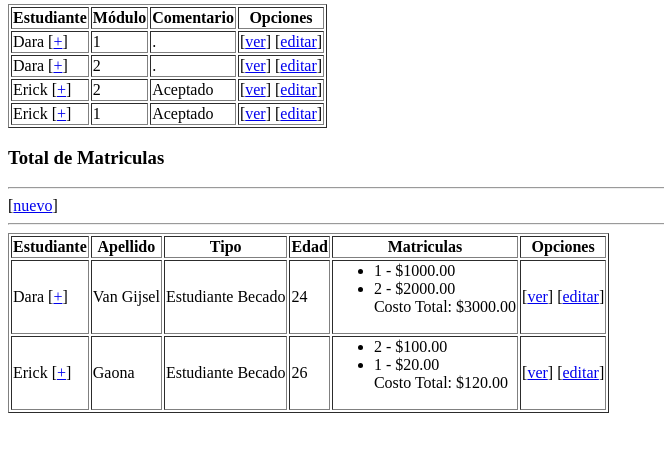
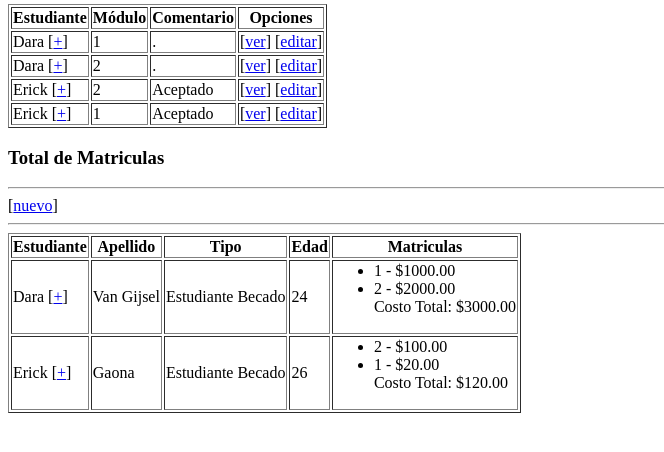
Before and after one commit to daravan1/Actividad---25---junio-, a Django app: template ejemplo6/proyectouno/administrativo/templates/index.html in a window 1280 px wide. Shown: the part 170-622 px from the top of the page, without its empty margins (0-664 px from the left). Run offline with Django 3.2, Linux system fonts and the light colour scheme; data comes from the database, SQL or seed files in the repository; both versions use the stored data as it was after the commit; the template is opened without the code that fills it: values that come from a table or form of the project are taken from there, most other values are stand-ins (such as "Sample title", 1, 10 or a date in 2020); parts of the project's set-up code (start-up, migrations or seed data) failed here and were passed over.

Commit message:
Commit Taller

```diff
--- a/ejemplo6/proyectouno/administrativo/templates/detalle_matricula.html
+++ b/ejemplo6/proyectouno/administrativo/templates/detalle_matricula.html
@@ -6,6 +6,6 @@
 </br>
 <b>Modulo:</b> {{matricula.modulo}}
 </br>
-<b>Costo:</b>  {{matricula.modulo.costo}}
+<b>Costo:</b>  {{matricula.costo}}
 </br>
 [<a href="{% url 'index' %}">inicio</a>]
--- a/ejemplo6/proyectouno/administrativo/templates/index.html
+++ b/ejemplo6/proyectouno/administrativo/templates/index.html
@@ -43,7 +43,6 @@
     <th><b>Tipo</b></th>
     <th><b>Edad</b></th>
     <th><b>Matriculas</b></th>
-    <th><b>Opciones</b></th>
   </tr>
   {% for e in estudiantes %}
   <tr>
@@ -69,10 +68,6 @@
         {% endfor %}
         <div>Costo Total: ${{ e.total_pagado }}</div>
       </ul>
-    <td>
-      [<a href="{% url 'detalle_matricula' e.id %}">ver</a>]
-      [<a href="{% url 'editar_matricula' e.id %}">editar</a>]
-    </td>
   </tr>
   {% endfor %}
 </table>
```
Also changed, not shown: ejemplo6/proyectouno/db.sqlite3.
